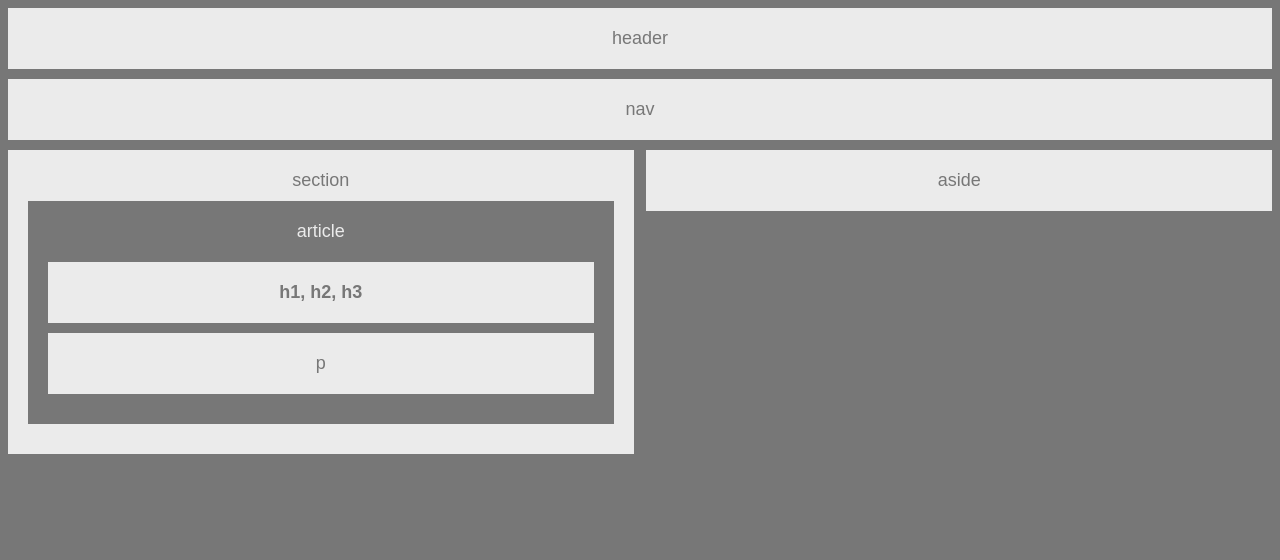
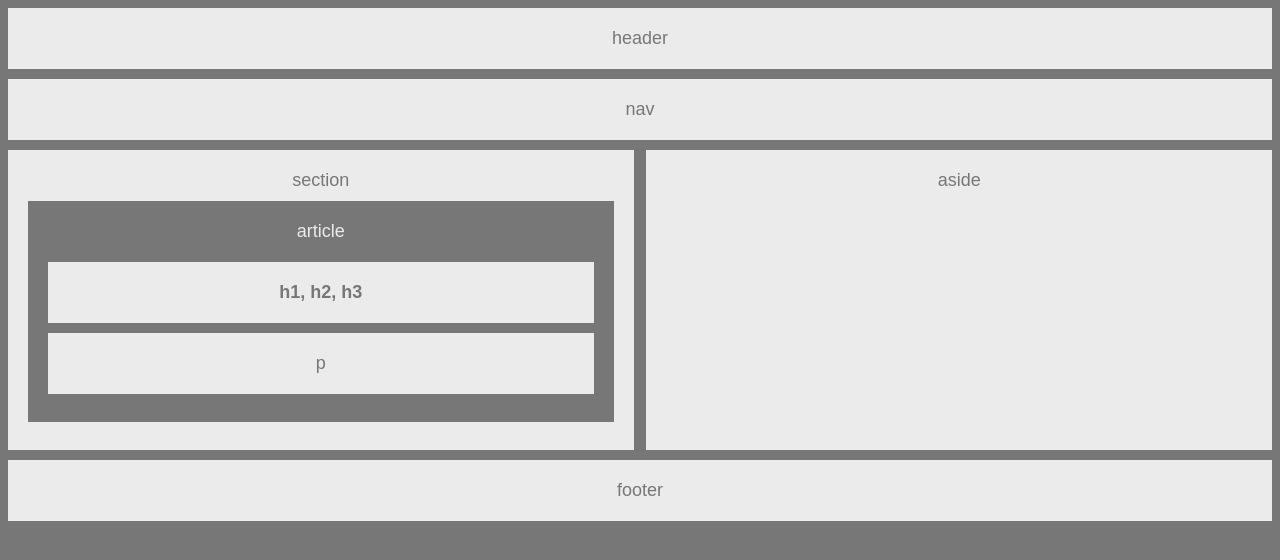
Before and after one commit to agnicolaou/HW-Wireframe, a plain HTML site: page index.html in a window 1280 px wide. Drawn offline with Linux system fonts and the light colour scheme.

```diff
--- a/index.html
+++ b/index.html
@@ -16,7 +16,6 @@
     <nav>
         nav
     </nav>
-
 
 <section id="section">
             section
@@ -39,6 +38,15 @@
     </div>
 
 
+
+<footer>
+    footer
+</footer>
+
+
+
+
+
 </body>
 
 
--- a/style.css
+++ b/style.css
@@ -28,7 +28,7 @@
 
 #section {
     width: 49.5%;
-    height: 100%;
+    height: 300px;
     padding: 20px;
     margin-bottom: 10px;
     color: #777;
@@ -38,7 +38,8 @@
 
 #aside {
   width: 49.5%;
-  height: 100%;
+  height: 300px;
+  overflow: auto;
   padding: 20px;
   margin-bottom: 10px;
   color: #777;
@@ -76,3 +77,12 @@
     background-color: #ebebeb;
     float: right;
   }
+
+
+
+footer{
+    padding: 20px;
+    clear: both;
+    color: #777;
+    background-color: #ebebeb;
+}
```
Lines whose indentation alone changed are shown as unchanged.
